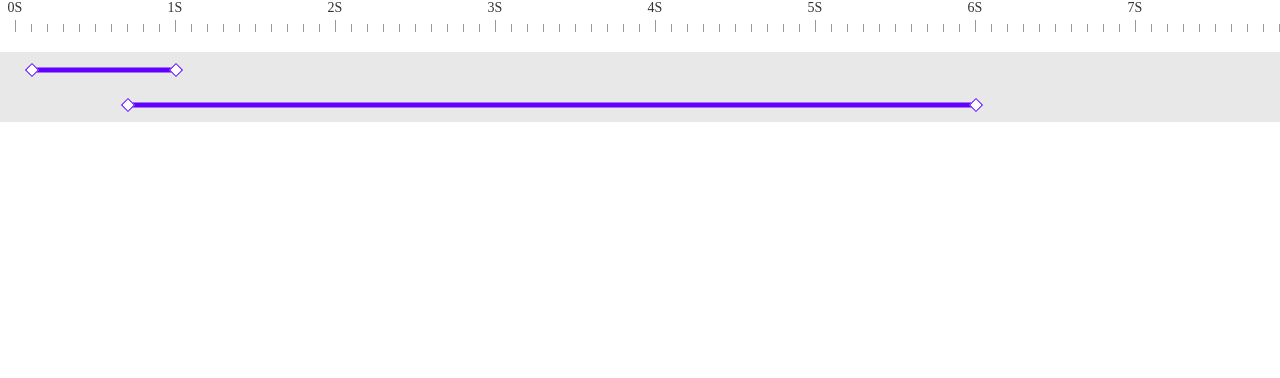
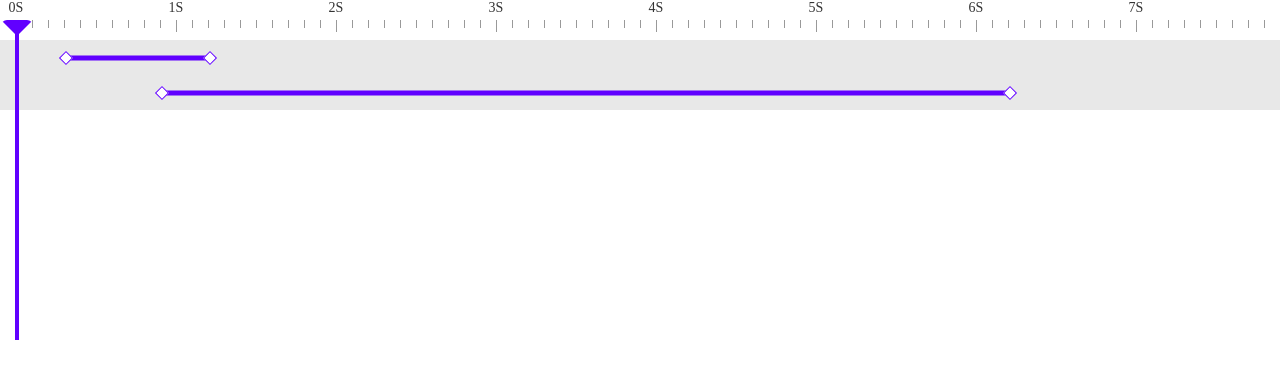
Before and after one commit to rexleimo/timeline-animation-edtior, a React (Vite) app in the folder packages/timeline-control/: page / in a window 1280 px wide. Shown: the top 378 px of the page. Built offline with nearby package versions, Linux system fonts and the light colour scheme.

Commit message:
添加move line

```diff
--- /dev/null
+++ b/packages/timeline-control/src/AnimationTimeline/AnimationMoveLine/AnimationMoveLine.tsx
@@ -0,0 +1,60 @@
+import React, { useContext, useEffect, useRef, MouseEvent } from "react";
+import './style.less';
+import { TimeValueMapContext } from '../jotai/timeValue'
+import { useAtomValue } from "jotai";
+import CurClientXEvents from "../jotai/curClientXEvnet";
+
+export function AnimationMoveLine() {
+  const clientX = useAtomValue(CurClientXEvents);
+
+  const { timeMap } = useContext(TimeValueMapContext);
+  const lineRef = useRef<HTMLDivElement>(null);
+
+  useEffect(() => {
+    const left = timeMap[0];
+
+    const cur = lineRef.current as HTMLDivElement;
+    cur.style.left = `${Math.floor(left - 2)}px`;
+
+  }, [lineRef, timeMap]);
+
+  const onMouseDown = (e: MouseEvent<HTMLDivElement>) => {
+    const startX = e.clientX;
+    const cur = lineRef.current as HTMLElement;
+    const startLeft = cur.offsetLeft;
+
+    document.onmousemove = (m) => {
+      const endX = m.clientX;
+      const diff = endX - startX;
+      const targetLeft = startLeft + diff;
+      let timeKey;
+      // 向上取整 给 row
+      for (const key in timeMap) {
+        const val = timeMap[key];
+        if (targetLeft < val) {
+          timeKey = key;
+          cur.style.left = `${val}px`;
+          break;
+        }
+      }
+      console.log(timeKey);
+
+    }
+
+    document.onmouseup = () => {
+      document.onmousemove = null;
+    }
+
+  }
+
+  useEffect(() => {
+    const cur = lineRef.current as HTMLElement;
+    cur.style.left = `${clientX}px`;
+  }, [clientX])
+
+  return (
+    <div className="animation_move_lien" ref={lineRef}>
+      <div className="cap" onMouseDown={onMouseDown}></div>
+    </div>
+  );
+}
--- /dev/null
+++ b/packages/timeline-control/src/AnimationTimeline/AnimationMoveLine/index.ts
@@ -0,0 +1 @@
+export { AnimationMoveLine } from './AnimationMoveLine';
--- /dev/null
+++ b/packages/timeline-control/src/AnimationTimeline/AnimationMoveLine/style.less
@@ -0,0 +1,21 @@
+.animation_move_lien{
+  position: absolute;
+  height: 100%;
+  top: 20px;
+  width: 4px;
+  background-color:#6100ff;
+
+  ::after{
+    content: ' ';
+    position: absolute;
+    width: 0;
+    height: 0;
+    border-top: 16px solid #6100ff;
+    border-right: 16px solid transparent;
+    border-left: 16px solid transparent;
+    border-radius: 6px;
+    transform: translateX(calc(-14px));
+    cursor: pointer;
+  }
+
+}
--- a/packages/timeline-control/src/AnimationTimeline/AnimationTimeline.tsx
+++ b/packages/timeline-control/src/AnimationTimeline/AnimationTimeline.tsx
@@ -4,8 +4,11 @@ import { KeyframesArea } from './KeyframesArea';
 import { KeyframesValue } from './KeyframesValue';
 import { TimeValueMapContext } from './jotai/timeValue';
 import { clamp } from 'lodash';
+import { AnimationMoveLine } from './AnimationMoveLine';
+
 
 export function AnimationTimeline() {
+
 
   const [timeMap, setTimeMap] = useState({});
   const [boxWidth, setBoxWidth] = useState(0);
@@ -51,11 +54,14 @@ export function AnimationTimeline() {
   }, [])
 
 
+
+
   return (
     <TimeValueMapContext.Provider value={{ timeMap, setTimeMap, boxWidth, setBoxWidth }}>
       <div tabIndex={0} className='keyframes_area_box' onWheel={onWheel} ref={keyframes_area_ref}>
         <KeyframesValue zoom={zoom} />
         <KeyframesArea zoom={zoom} />
+        <AnimationMoveLine />
       </div>
     </TimeValueMapContext.Provider>
 
--- a/packages/timeline-control/src/AnimationTimeline/KeyframesValue.tsx
+++ b/packages/timeline-control/src/AnimationTimeline/KeyframesValue.tsx
@@ -1,15 +1,18 @@
-import React, { useRef, useEffect, useState, useContext } from 'react';
+import React, { useRef, useEffect, useState, useContext, MouseEvent } from 'react';
 import { KeyframesValueCell } from './KeyframesValueCell';
 import './style.less';
 import KeyframesValueParams from './types/KeyframesValueParams';
 import { clamp } from 'lodash';
 import { TimeValueMapContext } from './jotai/timeValue';
+import { useAtom } from 'jotai';
+import CurClientXEvents from './jotai/curClientXEvnet';
 
 export function KeyframesValue(props: KeyframesValueParams) {
 
   let { setTimeMap, setBoxWidth } = useContext(TimeValueMapContext);
+  const [, setClientX] = useAtom(CurClientXEvents);
 
-  const { zoom } = props;
+  const { zoom = 1 } = props;
 
   const keyframes_area_ref = useRef<HTMLDivElement>(null);
   const [max_cell, setMaxCell] = useState<number>(0);
@@ -30,12 +33,11 @@ export function KeyframesValue(props: KeyframesValueParams) {
 
   useEffect(() => {
     const cur = keyframes_area_ref.current as HTMLElement;
-    console.log(zoom);
 
-    const diff = cur.clientWidth * zoom;
+    const curWidth = cur.clientWidth;
+    const diff = curWidth * zoom;
 
-
-    const zoomWidth = clamp(cur?.clientWidth + diff, document.body.clientWidth, document.body.clientWidth * 2);
+    const zoomWidth = clamp(curWidth + diff, document.body.clientWidth, document.body.clientWidth * 2);
     cur.style.width = `${Math.ceil(zoomWidth)}px`;
     setBoxWidth(cur.clientWidth);
 
@@ -55,7 +57,7 @@ export function KeyframesValue(props: KeyframesValueParams) {
     let map = {};
     const items = keyframes_area_ref.current?.querySelectorAll('.keyframes_values_cell') as unknown as HTMLElement[];
     items?.forEach((v, idx: number) => {
-      map = Object.assign({}, map, { [idx * 100]: v.offsetLeft });
+      map = Object.assign({}, map, { [idx * 100]: getcolumnwidth() * (idx + 1) + 1 });
     });
 
     setTimeMap(map);
@@ -71,17 +73,24 @@ export function KeyframesValue(props: KeyframesValueParams) {
     let label = 0;
     for (let i = 0; i < max_cell; i++) {
       const isLabel = i % scale_split_count == 0;
-      const item = <KeyframesValueCell key={i} showLabel={isLabel} label={`${label}S`} />
+      const item = <KeyframesValueCell key={i} showLabel={isLabel} label={`${label}S`} left={getcolumnwidth() * (i + 1)} />
       cells.push(item);
       if (isLabel) label++;
     }
     return cells;
   }
 
+  const onClick = (e: MouseEvent<HTMLDivElement>) => {
+    const clientX = e.clientX;
+    const scrollLeft = document.querySelector('.keyframes_area_box')?.scrollLeft;
+    const ceil = Math.ceil(scrollLeft as number);
+    setClientX(clientX + ceil);
+  }
+
 
   return (
 
-    <div className='keyframes_values' ref={keyframes_area_ref}>
+    <div className='keyframes_values' ref={keyframes_area_ref} onClick={onClick}>
 
       {gridColumnRender()}
 
--- a/packages/timeline-control/src/AnimationTimeline/KeyframesValueCell.tsx
+++ b/packages/timeline-control/src/AnimationTimeline/KeyframesValueCell.tsx
@@ -6,11 +6,12 @@ import { KeyframesValueCellParams } from './types/KeyframesValueCellParams';
 
 export function KeyframesValueCell(props: KeyframesValueCellParams) {
 
-  const { showLabel = true, label } = props;
+  const { showLabel = true, label, left = 0 } = props;
 
   return (
     <div className='keyframes_values_cell' style={{
-      height: showLabel ? 12 : 8
+      height: showLabel ? 12 : 8,
+      left: left
     }}>
       <span className='tip'>
         {showLabel && label}
--- /dev/null
+++ b/packages/timeline-control/src/AnimationTimeline/jotai/curClientXEvnet.ts
@@ -0,0 +1,5 @@
+import { atom } from 'jotai';
+
+const CurClientXEvents = atom(0);
+
+export default CurClientXEvents;
--- a/packages/timeline-control/src/AnimationTimeline/style.less
+++ b/packages/timeline-control/src/AnimationTimeline/style.less
@@ -3,6 +3,7 @@
   padding-top: 20px;
   overflow: scroll;
   outline: none;
+  position: relative;
 
   ::-webkit-scrollbar{
     display: none;
@@ -14,7 +15,6 @@
   position: relative;
   width: 100%;
   min-height: 300px;
-  padding-top: 20px;
   outline: none;
 
   ::-webkit-scrollbar{
@@ -75,13 +75,12 @@
 }
 
 .keyframes_values{
-  display: flex;
   position: relative;
+  height: 20px;
   &_cell{
-    position: relative;
+    position: absolute;
     border-right: 1px solid #999;
     align-self: end;
-    width: 16px;
     .tip{
       position: absolute;
       top: -20px;
@@ -91,4 +90,7 @@
       color: #333;
     }
   }
+  &:hover{
+    cursor: pointer;
+  }
 }
--- a/packages/timeline-control/src/AnimationTimeline/types/KeyframesValueCellParams.ts
+++ b/packages/timeline-control/src/AnimationTimeline/types/KeyframesValueCellParams.ts
@@ -1,4 +1,5 @@
 export interface KeyframesValueCellParams {
   showLabel?: boolean;
   label?: string | number;
+  left: number
 }
```
